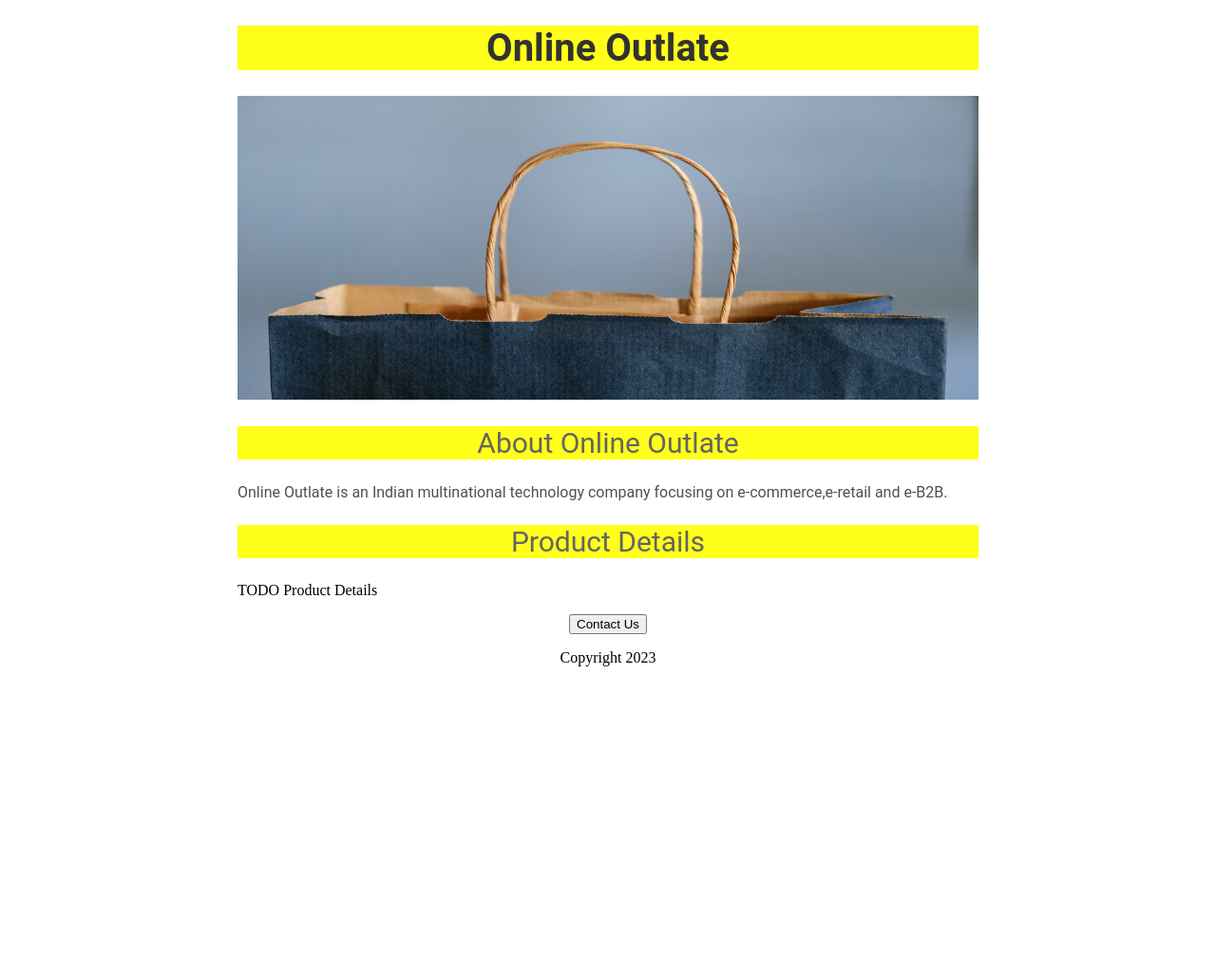
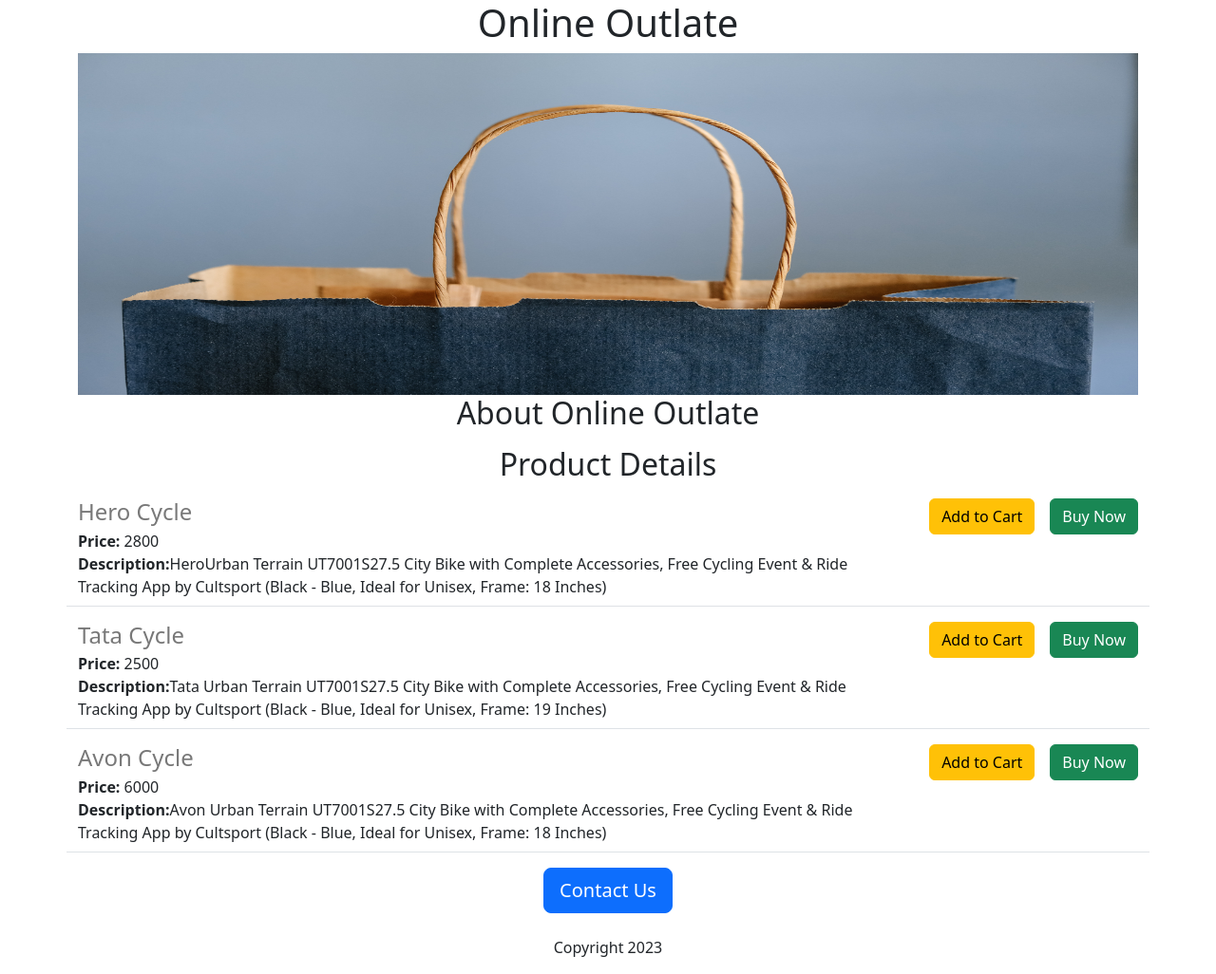
Before and after one commit to tanumoybose1986/Flask_Project_Smart_Shopping, a Flask app: page / in a window 1280 px wide. Shown: the whole page at 95% size. Before the commit the page ends 702 px from the top, so only its background shows below. Run offline with Flask 2, Linux system fonts and the light colour scheme.

Commit message:
update dynamic containt

```diff
--- a/app.py
+++ b/app.py
@@ -1,12 +1,40 @@
-from flask import Flask, render_template
+from flask import Flask, render_template,jsonify
 
 app = Flask(__name__)
 
+PRODUCTS=[
+{
+ 'id' :1,
+  'title':'Hero Cycle',
+  'description':'HeroUrban Terrain UT7001S27.5  City Bike with Complete Accessories, Free Cycling Event & Ride Tracking App by Cultsport (Black - Blue, Ideal for Unisex, Frame: 18 Inches)',
+  'price':2800,
+
+},
+{
+ 'id' :2,
+  'title':'Tata Cycle',
+  'description':'Tata Urban Terrain UT7001S27.5  City Bike with Complete Accessories, Free Cycling Event & Ride Tracking App by Cultsport (Black - Blue, Ideal for Unisex, Frame: 19 Inches)',
+  'price':2500,
+
+},
+{
+ 'id' :3,
+  'title':'Avon Cycle',
+  'description':'Avon Urban Terrain UT7001S27.5  City Bike with Complete Accessories, Free Cycling Event & Ride Tracking App by Cultsport (Black - Blue, Ideal for Unisex, Frame: 18 Inches)',
+  'price':6000,
+
+}
+
+]
 
 @app.route('/')
 def home():
-  return render_template('home.html')
+  return render_template('home.html',products=PRODUCTS)
 
+
+@app.route("/api/products")
+def product_list():
+  return jsonify(PRODUCTS)
 
 if __name__ == '__main__':
   app.run(host="0.0.0.0", debug=True)
--- a/templates/home.html
+++ b/templates/home.html
@@ -2,56 +2,36 @@
 <html>
 <head >
     <title>Online Outlate Website </title>
-    <style>
-    h1 {
-      font-size: 40px;
-      font-family: Roboto ;
-      color: rgb(50, 50, 50);
-      background-color: rgb(255, 255, 25);
-      text-align : center
-
-    }
-
-     h2 {
-      font-size: 30px;
-      font-family: Roboto ;
-      color: rgb(100, 100, 100);
-      background-color: rgb(255, 255, 25);
-      text-align : center;
-      font-weight : normal
-
-    }
-
-    .body-text {
-      font-family: Roboto ;
-      color: rgb(80, 80, 80);
-
-    }
-
-    #Banner{
-      width:100%;
-      height: 360 px;
-    }
-
-    #container{
-      max-width : 780px;
-      margin : 0 auto 0 auto;
-    }
-
-    </style>
-
+    <meta charset="utf-8">
+    <meta name="viewport" content="width=device-width, initial-scale=1">
+      <link href="https://cdn.jsdelivr.net/npm/bootstrap@5.3.0-alpha1/dist/css/bootstrap.min.css" rel="stylesheet" integrity="sha384-GLhlTQ8iRABdZLl6O3oVMWSktQOp6b7In1Zl3/Jr59b6EGGoI1aFkw7cmDA6j6gD" crossorigin="anonymous">
 </head>
 <body>
-<div id= "container">
-<h1>Online Outlate</h1>
-<img id ="Banner" src="https://flaskproject1carrier-website.tanumoybose1.repl.co/static/Banner.jpg" height="320">
-<h2> About Online Outlate</h2>
-<p class="body-text">Online Outlate is an Indian multinational technology company focusing on e-commerce,e-retail and e-B2B.</p>
-<h2>Product Details</h2
-<p class="body-text">TODO Product Details</p>
-<div style="text-align:center">
-<button>Contact Us</button>
-<p>Copyright 2023</p>
+<div class="container">
+<h1  class="text-center">Online Outlate</h1>
+<img class="img-fluid"id ="Banner" src="https://flaskproject1carrier-website.tanumoybose1.repl.co/static/Banner.jpg" height="320">
+<style>
+  #Banner {
+    Height:360px;
+    width :100%;
+
+</style>
+<h2 class="text-center"> About Online Outlate</h2>
+<p class="lead">
+
+</p>
+<h2  class="text-center">Product Details</h2>
+
+ <p class="text-center">
+   <div style="margin-bottom:16px;">
+  {%for product in products%}
+    {%include 'product_item.html' %}
+  {% endfor %}
+    </div>
+</p>
+<div class="text-center">
+<button class="btn btn-primary btn-lg">Contact Us</button>
+<p class=mt-4>Copyright 2023</p>
 </div>
 </div>
 </body>
--- /dev/null
+++ b/templates/product_item.html
@@ -0,0 +1,15 @@
+<div class="border-bottom row" style="margin-bottom:16px;padding-bottom:8px">
+  <div class="col-9">
+    <h4
+       style="color:rgb(120,120,120);margin-bottom:4px;padding- bottom:4px">{{product['title']}}</h4>
+         <div><b>Price:</b> {{product['price']}} </div>
+         <div><b>Description:</b>{{product['description']}}
+          </div>
+  </div>
+  <div class="col-3">
+          <div class="d-grid gap-2 d-md-flex justify-content-md-end">
+         <button class="btn btn-warning me-md-2" type="button">Add to Cart </button>
+         <button class="btn btn-success" type="button">Buy Now </button>
+        </div>
+  </div>
+</div>
```
Also changed, not shown: 1 other file.
